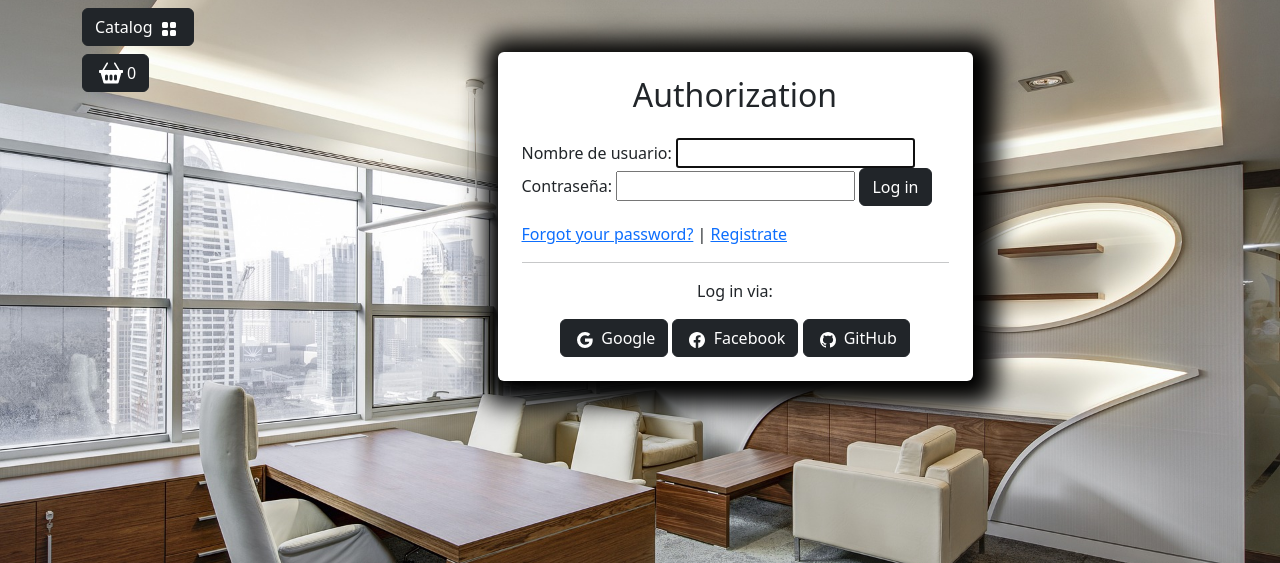
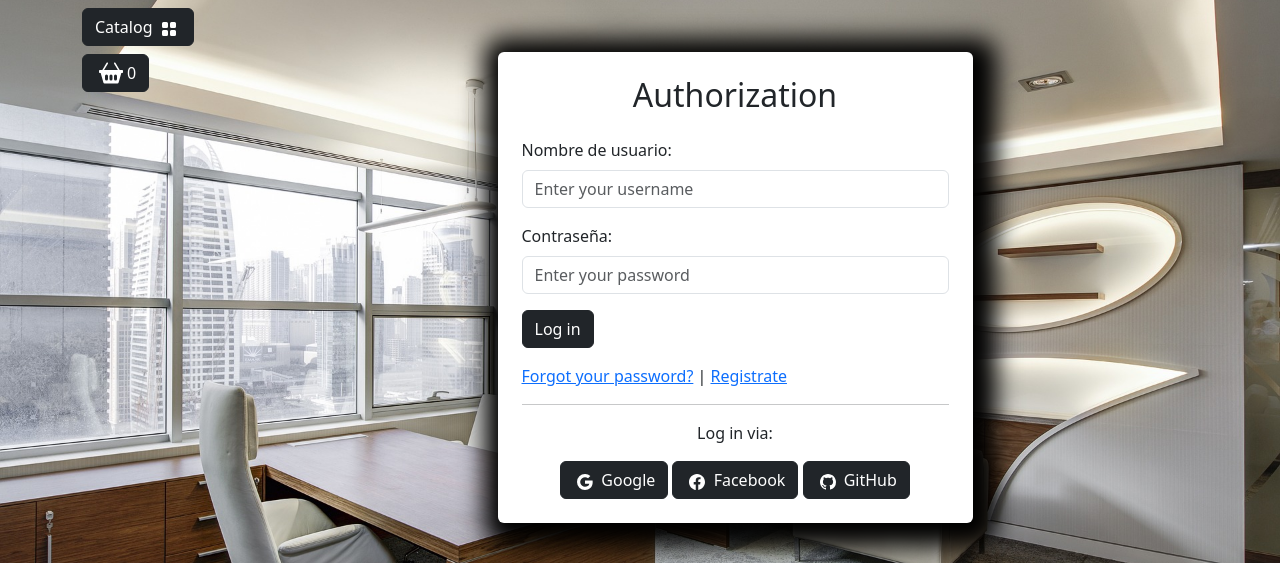
Before and after one commit to BredyByte/DjangoPractice, a Django app: page /user/login/ in a window 1280 px wide. Shown: the part 56-619 px from the top of the page. Run offline with Django 4.2, Linux system fonts and the light colour scheme; data comes from the database, SQL or seed files in the repository; some libraries are stand-ins or nearby versions.

Commit message:
feat: Authorization is done. Advanced technics
Using inheritance of the AuthenticationForm, you can change the behavior
of the form and its fields. There are various ways to implement it. Some
commented examples are included.

```diff
--- a/my_app/templates/base.html
+++ b/my_app/templates/base.html
@@ -181,6 +181,7 @@
                     <!-- Пустой блок на Ваше усмотрение -->
                 </div>
                 <div class="col-lg-10">
+                    {% include "includes/notifications.html" %}
                     {% block content %}{% endblock %}
 				</div>
             </div>
--- /dev/null
+++ b/my_app/templates/includes/notifications.html
@@ -0,0 +1,14 @@
+{% load static %}
+
+{% if form.non_field_errors %}
+<div class="container mt-4">
+	<div class="row justify-content-center">
+		<div class="col-md-6">
+			<div class="alert alert-danger alert-dismissible fade show custom-shadow" role="alert">
+				{{ form.non_field_errors }}
+				<button type="button" class="btn-close" data-bs-dismiss="alert" aria-label="Close"></button>
+			</div>
+		</div>
+	</div>
+</div>
+{% endif %}
--- a/my_app/templates/users/login.html
+++ b/my_app/templates/users/login.html
@@ -10,17 +10,21 @@
                 <h2 class="text-center mb-4">Authorization</h2>
                 <form action="{% url "user:login" %}" method="post">
                     {% csrf_token %}
-                    {{ form }}
-                    {% comment %}
                     <div class="mb-3">
-                        <label for="username" class="form-label">User name</label>
-                        <input type="text" class="form-control" id="username" placeholder="Enter your username" required>
+                        <label for="id_username" class="form-label">{{form.username.label}}:</label>
+                        <input type="text" class="form-control"
+                            value="{% if form.username.value %}{{form.username.value}}{% endif %}"
+                            name="username" id="id_username" placeholder="Enter your username"
+                            required
+                        >
                     </div>
                     <div class="mb-3">
-                        <label for="password" class="form-label">Password</label>
-                        <input type="password" class="form-control" id="password" placeholder="Enter your password" required>
+                        <label for="id_password" class="form-label">{{form.password.label}}:</label>
+                        <input type="password" class="form-control"
+                            name="password" id="id_password" placeholder="Enter your password"
+                            required
+                        >
                     </div>
-                    {% endcomment %}
                     <button type="submit" class="btn btn-dark btn-block">Log in</button>
                 </form>
                 <div class="mt-3">
--- a/my_app/users/forms.py
+++ b/my_app/users/forms.py
@@ -1,9 +1,33 @@
 from django import forms
 from django.contrib.auth.forms import AuthenticationForm
-
 from users.models import User
 
 
 class UserLoginForm(AuthenticationForm):
 	class Meta:
 		model = User()
+		fields = ['username', 'password']
+
+	"""
+	Переназначение полей. В первом случае просто оставляем пустыми, во втором добавляем всю необоходимую доп инфу:
+	плейсхолдеры и тд. Чтобы детально посмотреть как это деалется нажди на cntrl и левой кнобкой по AuthenticationForm
+	"""
+	# username = forms.CharField()
+	# password = forms.CharField()
+
+	# username = forms.CharField(
+	# 	label = 'Name',
+	# 	widget = forms.TextInput(attrs = {
+	# 		'autofocus': True,
+	# 		'class': 'form-control',
+	# 		'placeholder': 'Enter here your username plz!'
+	# 	})
+	# )
+	# pusername = forms.CharField(
+	# 	label = 'Name',
+	# 	widget = forms.PasswordInput(attrs = {
+	# 		'autocomplete': 'current-password',
+	# 		'class': 'form-control',
+	# 		'placeholder': 'Enter here your password plz!'
+	# 	})
+	# )
```
